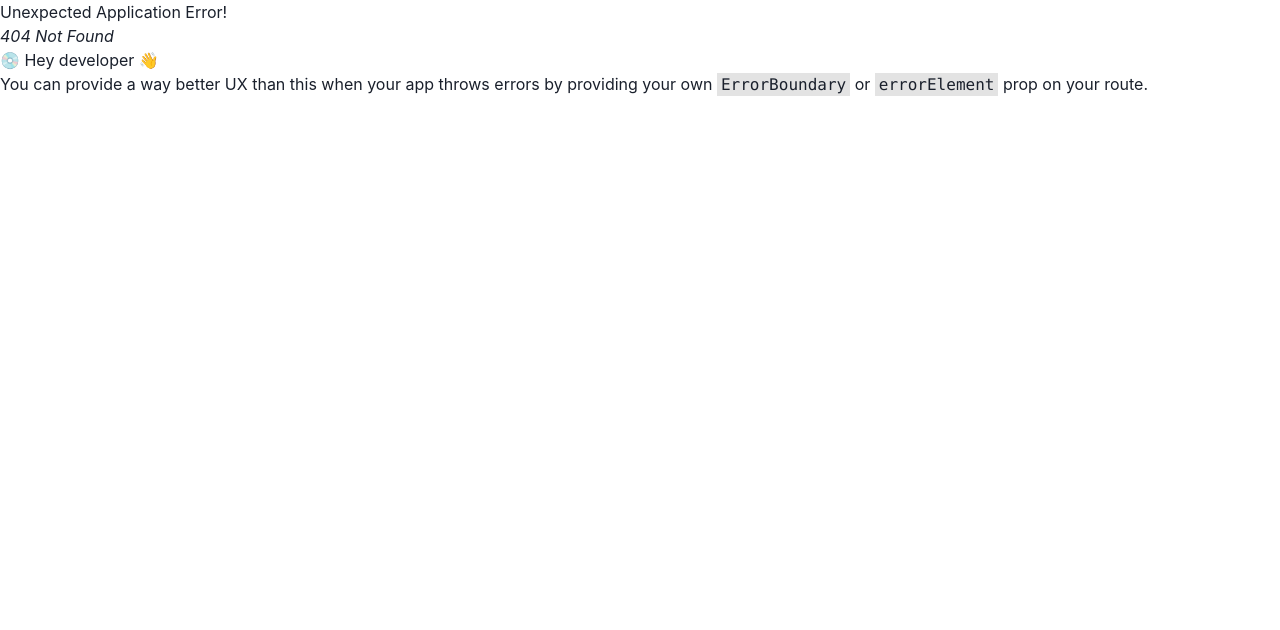
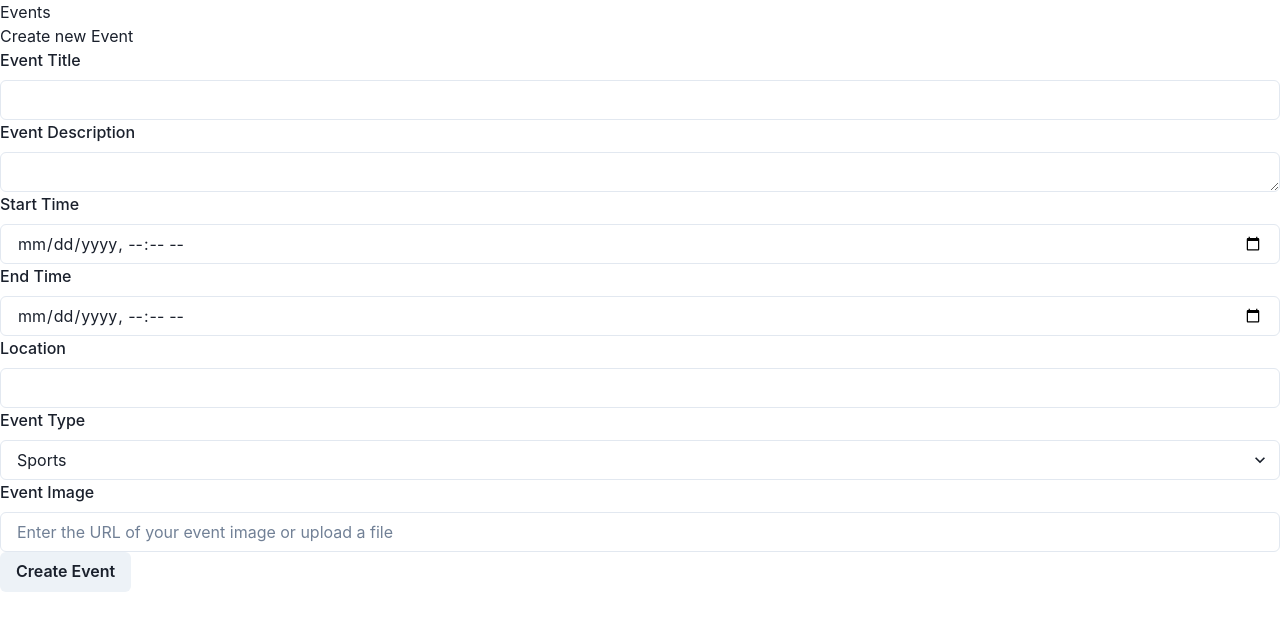
Before and after one commit to marcoD9/React_Advanced_Project, a React (Vite) app: page /events/new in a window 1280 px wide. Before the commit this address had no page. Shown: the top 630 px of the page. Built offline with nearby package versions, Linux system fonts and the light colour scheme.

Commit message:
Add a page CreateEvent to add new events, update main.jsx to display the page clicking the link

```diff
--- a/src/components/Navigation.jsx
+++ b/src/components/Navigation.jsx
@@ -9,7 +9,7 @@ export const Navigation = () => {
           <Link to="/">Events</Link>
         </li>
         <li>
-          <Link to="/event/1">Event</Link>
+          <Link to="/events/new">Create new Event</Link>
         </li>
       </ul>
     </nav>
--- a/src/main.jsx
+++ b/src/main.jsx
@@ -5,6 +5,7 @@ import { EventPage, loader as eventPageLoader } from "./pages/EventPage";
 import { EventsPage, loader as eventsPageLoader } from "./pages/EventsPage";
 import { createBrowserRouter, RouterProvider } from "react-router-dom";
 import { Root } from "./components/Root";
+import { CreateEvent } from "./pages/CreateEvent";
 
 const router = createBrowserRouter([
   {
@@ -22,6 +23,10 @@ const router = createBrowserRouter([
         loader: eventPageLoader,
         // action: addComment,
       },
+      {
+        path: "/events/new",
+        element: <CreateEvent />,
+      },
     ],
   },
 ]);
--- /dev/null
+++ b/src/pages/CreateEvent.jsx
@@ -0,0 +1,132 @@
+import {
+  Button,
+  FormControl,
+  FormLabel,
+  Input,
+  Select,
+  Textarea,
+} from "@chakra-ui/react";
+import { useNavigate } from "react-router-dom";
+import { useState } from "react";
+
+export const CreateEvent = () => {
+  const navigate = useNavigate();
+  const [eventData, setEventData] = useState({
+    title: "",
+    description: "",
+    location: "",
+    startTime: "",
+    endTime: "",
+    categoryIds: [],
+    image: "", // Added for image URL
+  });
+
+  const handleChange = (e) => {
+    setEventData(e.target);
+  };
+
+  const createEvent = async () => {
+    try {
+      const response = await fetch("http://localhost:3000/events", {
+        method: "POST",
+        body: JSON.stringify(eventData),
+        headers: { "Content-Type": "application/json;charset=utf-8" },
+      });
+
+      if (!response.ok) {
+        throw new Error(`Failed to create event: ${response.statusText}`);
+      }
+
+      const newEvent = await response.json();
+      navigate(`/events/${newEvent.id}`);
+    } catch (error) {
+      console.error("Error creating event:", error);
+    }
+  };
+
+  return (
+    <form onSubmit={createEvent}>
+      <FormControl>
+        <FormLabel htmlFor="title">Event Title</FormLabel>
+        <Input
+          type="text"
+          id="title"
+          name="title"
+          value={eventData.title}
+          onChange={handleChange}
+          required
+        />
+      </FormControl>
+      <FormControl>
+        <FormLabel htmlFor="description">Event Description</FormLabel>
+        <Textarea
+          id="description"
+          name="description"
+          value={eventData.description}
+          onChange={handleChange}
+          required
+          minH={8}
+        />
+      </FormControl>
+      <FormControl>
+        <FormLabel htmlFor="startTime">Start Time</FormLabel>
+        <Input
+          type="datetime-local"
+          id="startTime"
+          name="startTime"
+          value={eventData.startTime}
+          onChange={handleChange}
+          required
+        />
+      </FormControl>
+      <FormControl>
+        <FormLabel htmlFor="endTime">End Time</FormLabel>
+        <Input
+          type="datetime-local"
+          id="endTime"
+          name="endTime"
+          value={eventData.endTime}
+          onChange={handleChange}
+          required
+        />
+      </FormControl>
+      <FormControl>
+        <FormLabel htmlFor="location">Location</FormLabel>
+        <Input
+          type="text"
+          id="location"
+          name="location"
+          value={eventData.location}
+          onChange={handleChange}
+        />
+      </FormControl>
+      <FormControl>
+        <FormLabel htmlFor="categoryIds">Event Type</FormLabel>
+        <Select
+          id="categoryIds"
+          name="categoryIds"
+          value={eventData.categoryIds}
+          onChange={handleChange}
+        >
+          <option value="1">Sports</option>
+          <option value="2">Games</option>
+          <option value="3">Relaxation</option>
+        </Select>
+      </FormControl>
+      <FormControl>
+        <FormLabel htmlFor="imageUrl">Event Image</FormLabel>
+        <div>
+          <Input
+            type="text"
+            id="image"
+            name="image"
+            value={eventData.image}
+            onChange={handleChange}
+            placeholder="Enter the URL of your event image or upload a file"
+          />
+        </div>
+      </FormControl>
+      <Button type="submit">Create Event</Button>
+    </form>
+  );
+};
```
